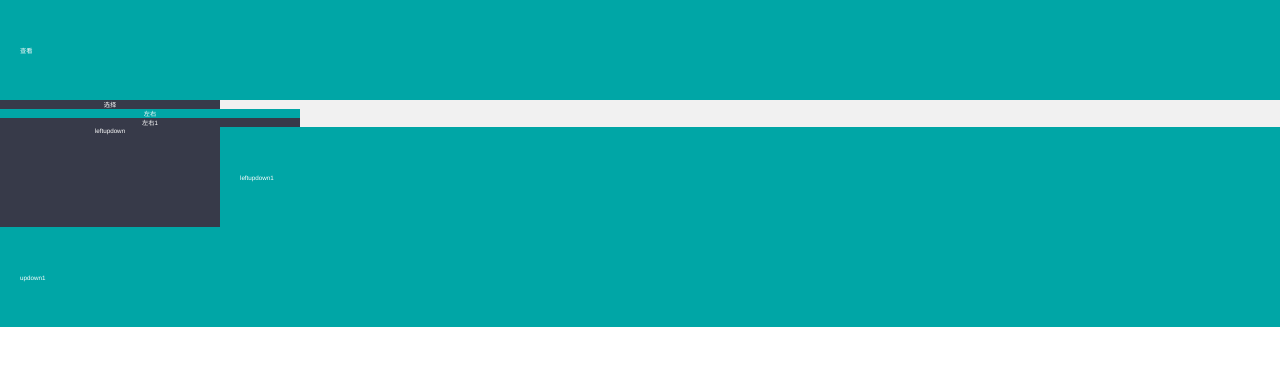
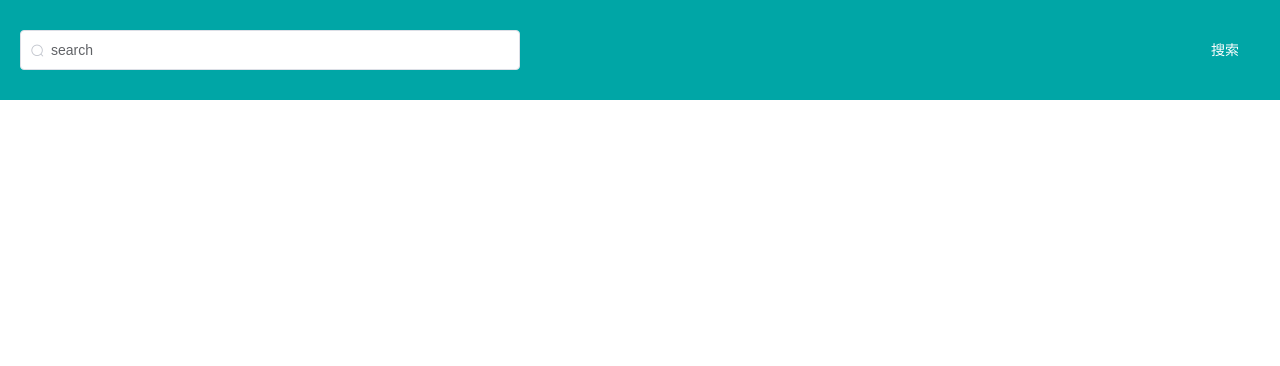
Before and after one commit to SK1517/vueSysTemplateFrame, a Vue app: page /#/ in a window 1280 px wide. Shown: the top 366 px of the page. Built offline with nearby package versions, Linux system fonts and the light colour scheme.

Commit message:
代码提交
Signed-off-by: shen.ke <shen.ke@whaley.cn>

```diff
--- a/src/Content.vue
+++ b/src/Content.vue
@@ -1,40 +1,55 @@
 <template xmlns:v-slot="http://www.w3.org/1999/XSL/Transform">
     <div>
-        <up-left-right-layout :aside-width="220" :header-height="100">
-            <template v-slot:aside>选择</template>
-            <template v-slot:header>查看</template>
+        <up-left-right-layout :header-height="100">
+            <template v-slot:header>
+                <el-input v-model="search.prop"
+                          :placeholder="'请输入'+search.label" prefix-icon="el-icon-search"
+                          :style="{width:'500px'}"></el-input>
+                <el-button class="login-btn" type="primary" @click="submitSearch('loginForm')"
+                           v-loading="submitSearching">
+                    搜索
+                </el-button>
+            </template>
         </up-left-right-layout>
-        <left-right-layout :aside-width="300" :header-height="100">
-            <template v-slot:aside>左右1</template>
-            <template v-slot:header>左右</template>
-        </left-right-layout>
-        <left-up-down-layout :aside-width="220" :header-height="100">
-            <template v-slot:aside>leftupdown</template>
-            <template v-slot:header>leftupdown1</template>
-        </left-up-down-layout>
-        <up-down-layout :header-height="100">
-            <template v-slot:header>updown1</template>
-        </up-down-layout>
     </div>
 </template>
 
 <script>
 
     import UpLeftRightLayout from './components/layout/UpLeftRightLayout';
-    import LeftRightLayout from "./components/layout/LeftRightLayout";
-    import LeftUpDownLayout from "./components/layout/LeftUpDownLayout";
-    import UpDownLayout from "./components/layout/UpDownLayout";
 
     export default {
         name: "Content",
         components: {
             UpLeftRightLayout,
-            LeftRightLayout,
-            LeftUpDownLayout,
-            UpDownLayout,
+        },
+        props: {
+            search: {
+                type: Object,
+                default: function () {
+                    return {
+                        label: '搜索内容',
+                        prop: 'search'
+                    }
+                }
+            },
         },
         data: function () {
-            return {}
+            return {
+                submitSearching: false
+            }
+        },
+
+        methods: {
+            submitSearch(formName) {
+                this.$refs[formName].validate((valid) => {
+                    if (valid) {
+                        this.submitLoading = true;
+                    } else {
+                        return false;
+                    }
+                });
+            }
         }
     }
 </script>
```
